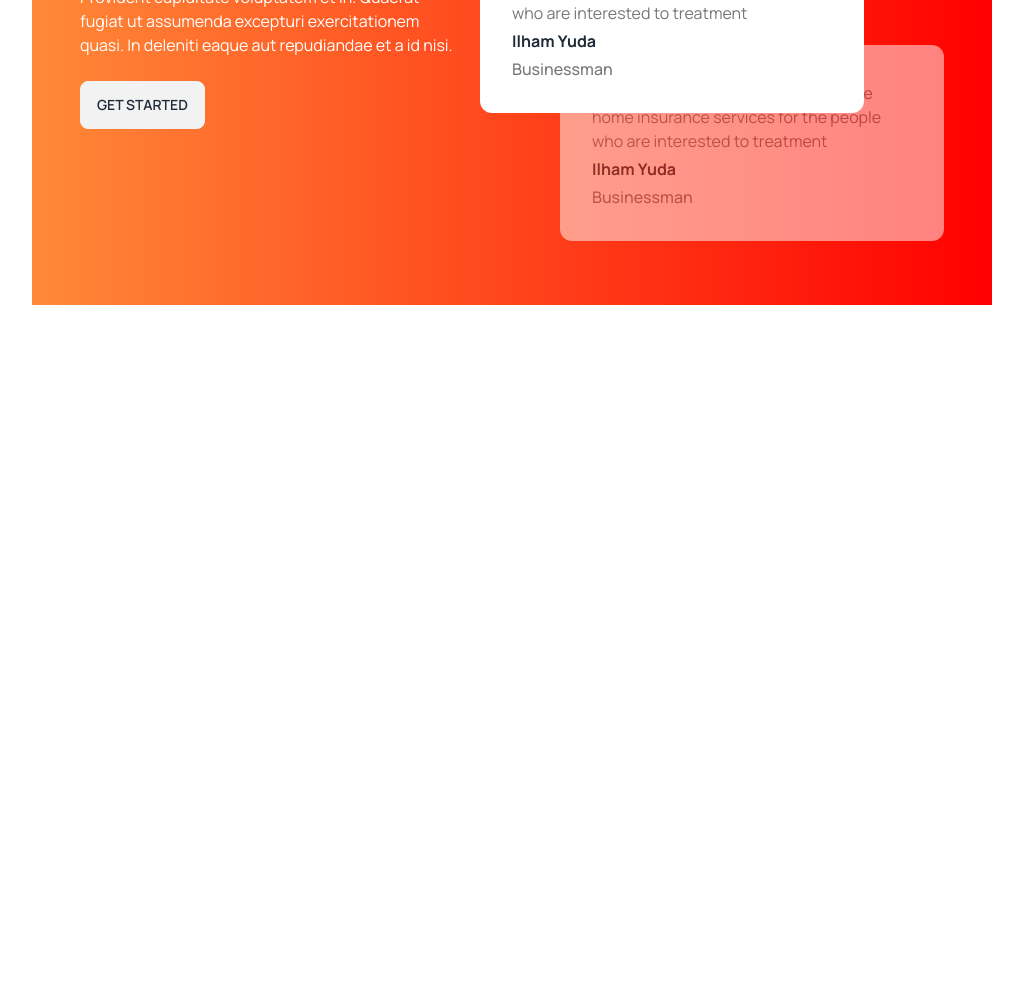
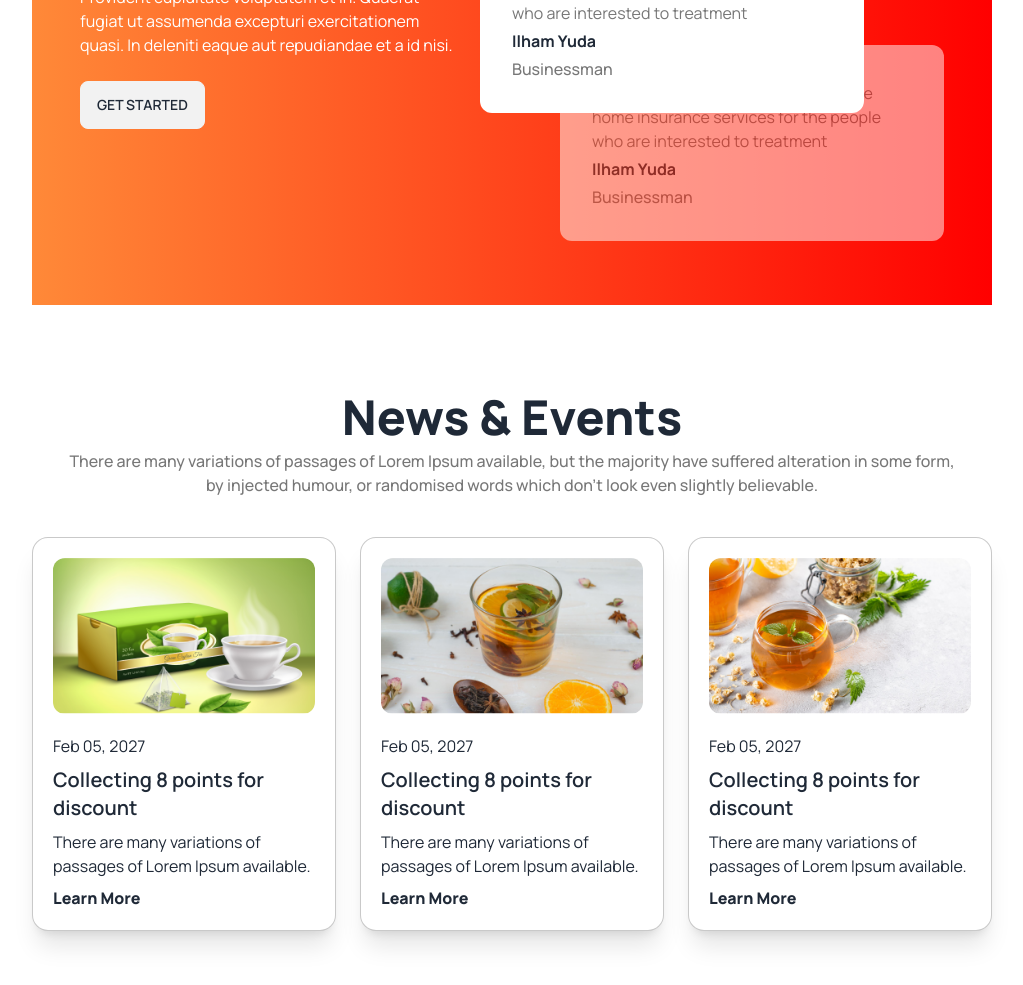
Before and after one commit to atikrahad/tea-house, a plain HTML site: page index.html in a window 1280 px wide. Shown: the part 2036-3021 px from the top of the page, without its empty margins (128-1151 px from the left). Before the commit the page ends 2341 px from the top, so only its background shows below. Drawn offline with nearby package versions, Linux system fonts and the light colour scheme.

Commit message:
adding news part

```diff
--- a/index.html
+++ b/index.html
@@ -209,6 +209,59 @@
               </div>
         </section>
 
+        <!-- News and event -->
+
+        <section class="w-4/5 lg:w-3/4 my-20 mx-auto">
+
+          <div class="text-center">
+            <h1 class="text-5xl py-2 font-extrabold">News & Events</h1>
+            <p class="text-[#777] font-medium ">There are many variations of passages of Lorem Ipsum available, but the majority have suffered alteration in some form, <br>by injected humour, or randomised words which don't look even slightly believable. </p>
+          </div>
+
+          <div class="grid grid-cols-1 gap-6 py-10 lg:grid-cols-3">
+            <div class="card border-[1px] border-[#00000036] bg-base-100 shadow-xl">
+              <figure class="px-5 pt-5">
+                <img src="./images/news-1.png" alt="Shoes" class="rounded-xl" />
+              </figure>
+              <div class="px-5 py-5 space-y-2">
+                <span>Feb 05, 2027</span>
+                <h2 class="card-title">Collecting 8 points for discount</h2>
+                <p>There are many variations of passages of Lorem Ipsum available.</p>
+                <div class="card-actions">
+                  <a class="font-extrabold" href="#">Learn More</a>
+                </div>
+              </div>
+            </div>
+            <div class="card border-[1px] border-[#00000036] bg-base-100 shadow-xl">
+              <figure class="px-5 pt-5">
+                <img src="./images/news-2.png" alt="Shoes" class="rounded-xl" />
+              </figure>
+              <div class="px-5 py-5 space-y-2">
+                <span>Feb 05, 2027</span>
+                <h2 class="card-title">Collecting 8 points for discount</h2>
+                <p>There are many variations of passages of Lorem Ipsum available.</p>
+                <div class="card-actions">
+                  <a class="font-extrabold" href="#">Learn More</a>
+                </div>
+              </div>
+            </div>
+            <div class="card border-[1px] border-[#00000036] bg-base-100 shadow-xl">
+              <figure class="px-5 pt-5">
+                <img src="./images/news-3.png" alt="Shoes" class="rounded-xl" />
+              </figure>
+              <div class="px-5 py-5 space-y-2">
+                <span>Feb 05, 2027</span>
+                <h2 class="card-title">Collecting 8 points for discount</h2>
+                <p>There are many variations of passages of Lorem Ipsum available.</p>
+                <div class="card-actions">
+                  <a class="font-extrabold" href="#">Learn More</a>
+                </div>
+              </div>
+            </div>
+          </div>
+
+        </section>
+
     </main>
 
   </body>
```
